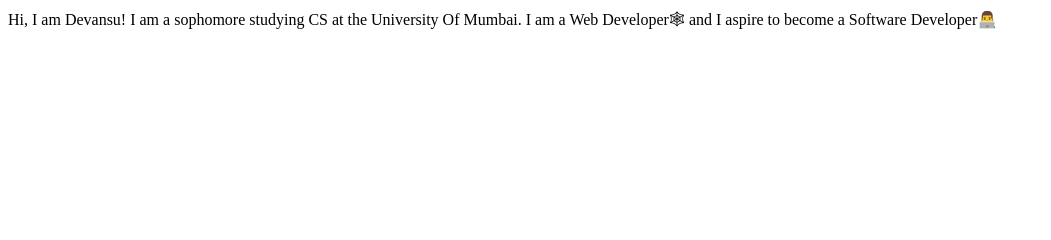
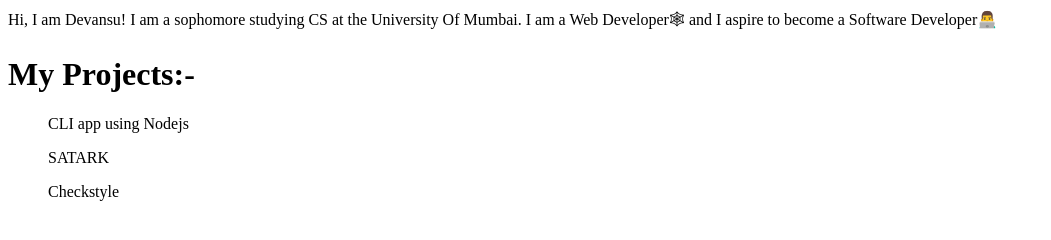
Before and after one commit to Devansu-Yadav/devansu-yadav-portfolio, a plain HTML site: page index.html in a window 1280 px wide. Shown: the whole page, without its empty margins (0-1051 px from the left). Drawn offline with Linux system fonts and the light colour scheme.

Commit message:
style:updated index.html

```diff
--- a/index.html
+++ b/index.html
@@ -9,5 +9,9 @@
 <body>
     Hi, I am Devansu! I am a sophomore studying CS at the University Of Mumbai.
     I am a Web Developer🕸 and I aspire to become a Software Developer👨‍💻
+    <h1>My Projects:-</h1>
+    <ol>CLI app using Nodejs</ol>
+    <ol>SATARK</ol>
+    <ol>Checkstyle</ol>
 </body>
 </html>
```
